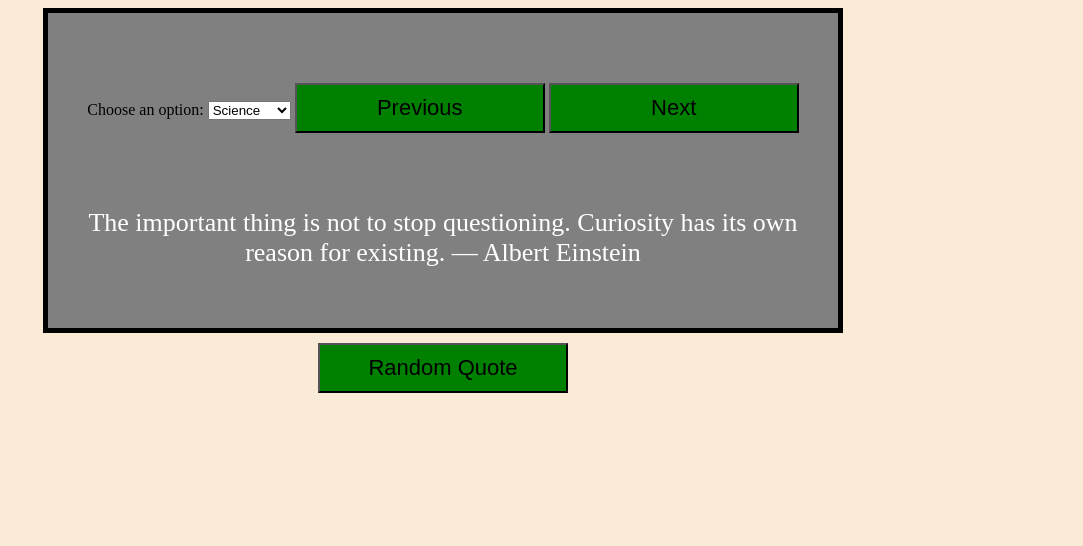
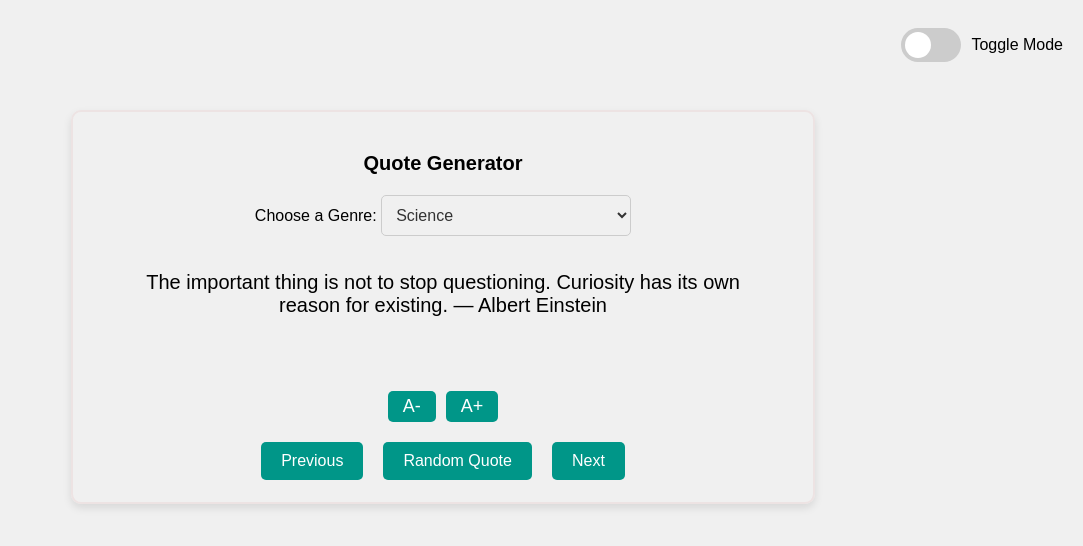
Before and after one commit to awalrujaa/quote-generator, a plain HTML site: page index.html in a window 1280 px wide. Shown: the whole page, without its empty margins (197-1280 px from the left). Drawn offline with Linux system fonts and the light colour scheme.

Commit message:
Added toggle, css for buttons and a dropdown for genres

```diff
--- a/index.html
+++ b/index.html
@@ -7,16 +7,30 @@
   </head>
 
   <body>
+    <div class="toggle-container">
+        <label class="toggle-switch">
+            <input type="checkbox" id="dark-mode-toggle">
+            <span class="slider"></span>
+        </label>
+        <p>Toggle Mode</p>
+    </div>
         <div id="container">
-        <label for="category">Choose an option:</label>
+            <p id="heading">Quote Generator</p>
+            <label for="category">Choose a Genre: </label>
             <select id="category" name="options">
                 <option value="science">Science</option>
                 <option value="motivation">Motivation</option>
             </select>
+            <div id="output"></div>
+            <div class="font-size-controls">
+                <button id="decreaseFont">A-</button>
+                <button id="increaseFont">A+</button>
+            </div>
+            <div class="button-container">
                 <button id="prevbtn">Previous</button>
+                <button id="randombtn">Random Quote</button>
                 <button id="nextbtn">Next</button>
-        <div id="output"></div>
-        <button id="randombtn">Random Quote</button>
+            </div>
 
         </div>
     <script src="main.js"></script>
--- a/main.js
+++ b/main.js
@@ -64,3 +64,43 @@ category.addEventListener('change', function(){
     const quoteDisplay = document.getElementById('output');
     quoteDisplay.textContent = quotes[currentIndex];
 })
+
+const toggleCheckbox = document.getElementById('dark-mode-toggle');
+
+// Check for saved user preference
+if (localStorage.getItem('dark-mode') === 'enabled') {
+    document.body.classList.add('dark-mode');
+    toggleCheckbox.checked = true;
+}
+
+toggleCheckbox.addEventListener('change', function() {
+    if (this.checked) {
+        document.body.classList.add('dark-mode');
+        localStorage.setItem('dark-mode', 'enabled');
+    } else {
+        document.body.classList.remove('dark-mode');
+        localStorage.setItem('dark-mode', 'disabled');
+    }
+});
+
+document.addEventListener('DOMContentLoaded', () => {
+    const output = document.getElementById('output');
+    const increaseFontBtn = document.getElementById('increaseFont');
+    const decreaseFontBtn = document.getElementById('decreaseFont');
+
+    let currentFontSize = 20; // Initial font size in pixels
+
+    increaseFontBtn.addEventListener('click', () => {
+        if (currentFontSize < 40) { // Maximum font size
+            currentFontSize += 2;
+            output.style.fontSize = `${currentFontSize}px`;
+        }
+    });
+
+    decreaseFontBtn.addEventListener('click', () => {
+        if (currentFontSize > 12) { // Minimum font size
+            currentFontSize -= 2;
+            output.style.fontSize = `${currentFontSize}px`;
+        }
+    });
+});
--- a/style.css
+++ b/style.css
@@ -1,28 +1,171 @@
-body{
-    background-color: antiquewhite;
+/* General styles for the body */
+body {
+    transition: background-color 0.4s, color 0.4s;
+    background-color: #f0f0f0; /* Light mode background */
+    color: black; /* Light mode text color */
+    margin: 0;
+    font-family: Arial, sans-serif;
+}
 
+/* Dark mode styles */
+body.dark-mode {
+    background-color: #333; /* Dark mode background */
+    color: white; /* Dark mode text color */
+}
+
+/* Toggle container styles */
+.toggle-container {
+    display: flex;
+    justify-content: flex-end; /* Align items to the right */
+    align-items: center;
+    padding: 20px; /* Add padding if needed */
+}
+
+/* Toggle switch styles */
+.toggle-switch {
+    position: relative;
+    display: inline-block;
+    width: 60px;
+    height: 34px;
+    margin-right: 10px; /* Space between switch and text */
+}
+
+.toggle-switch input {
+    opacity: 0;
+    width: 0;
+    height: 0;
+}
+
+.slider {
+    position: absolute;
+    cursor: pointer;
+    top: 0;
+    left: 0;
+    right: 0;
+    bottom: 0;
+    background-color: #ccc;
+    transition: .4s;
+    border-radius: 34px;
+}
+
+.slider:before {
+    position: absolute;
+    content: "";
+    height: 26px;
+    width: 26px;
+    border-radius: 50%;
+    left: 4px;
+    bottom: 4px;
+    background-color: white;
+    transition: .4s;
+}
+
+
+
+body.dark-mode .slider {
+    background-color: grey;
+}
+
+body.dark-mode .slider:before {
+    transform: translateX(26px);
 }
 
 #container {
-    background-color: grey;
-    border: 5px solid black;
-    height: 275px;
-    width: 750px;
-    margin: 0 auto;
+    border: 2px solid rgb(237, 227, 227);
+    height: 350px; /* Allow container to expand with content */
+    width: 700px;
+    margin: 20px auto; /* Center container and add margin */
     text-align: center;
     padding: 20px;
+    border-radius: 10px; /* Rounded corners */
+    box-shadow: 0 4px 8px rgba(0, 0, 0, 0.1); /* Subtle shadow for better appearance */
+    transition: border-color 0.3s, background-color 0.3s; /* Smooth transition for border and background color */
 }
 
-#randombtn, #prevbtn, #nextbtn {
-    margin: 50px auto;
-    height: 50px;
-    width: 250px;
-    font-size: 22px;
-    background-color: green;
+/* Dark mode styles */
+body.dark-mode #container {
+    border: 2px solid #555; /* Dark gray border color for dark mode */
+    background-color: #444; /* Dark background color for dark mode */
 }
 
-#output{
-    margin: 25px auto;
-    font-size: 26px;
-    color: white;
+/* Container for buttons */
+.button-container {
+    display: flex;
+    justify-content: center; /* Center the buttons horizontally */
+    gap: 20px; /* Space between buttons */
+    margin-top: 20px; /* Space above the button container */
 }
+
+/* Light mode button styles */
+button {
+    background-color: #009688; /* Teal */
+    color: white; /* Text color */
+    border: none;
+    padding: 10px 20px;
+    font-size: 16px;
+    border-radius: 5px;
+    cursor: pointer;
+    transition: background-color 0.3s;
+}
+
+button:hover {
+    background-color: #00796B; /* Darker Teal on hover */
+}
+
+
+#output {
+    margin: 10px;
+    height: 75px;
+    font-size: 20px;
+    padding: 25px;
+}
+
+#heading {
+    margin: 20px auto;
+    font-size: 20px;
+    font-weight: bold;
+}
+
+select {
+    background-color: #f0f0f0; /* Light background color */
+    color: #333; /* Dark text color */
+    border: 1px solid #ccc; /* Light border */
+    border-radius: 5px; /* Rounded corners */
+    padding: 10px; /* Padding inside the select */
+    font-size: 16px; /* Font size */
+    font-family: Arial, sans-serif; /* Font family */
+    width: 100%; /* Full width */
+    max-width: 250px; /* Maximum width */
+    cursor: pointer; /* Pointer cursor on hover */
+    transition: border-color 0.3s; /* Smooth transition for border color */
+}
+
+/* Focus State */
+select:focus {
+    border-color: #009688; /* Change border color on focus */
+    outline: none; /* Remove default outline */
+}
+
+/* Container for font size control buttons */
+.font-size-controls {
+    display: flex;
+    justify-content: center; /* Center the font size control buttons horizontally */
+    gap: 10px; /* Space between the font size buttons */
+    margin: 20px 0; /* Space above and below the font size controls */
+}
+
+/* Font size control button styles */
+.font-size-controls button {
+    background-color: #009688; /* Darker teal for contrast */
+    color: white; /* Text color */
+    border: none;
+    padding: 5px 15px;
+    font-size: 18px; /* Larger font size for better visibility */
+    border-radius: 5px;
+    cursor: pointer;
+    transition: background-color 0.3s;
+}
+
+.font-size-controls button:hover {
+    background-color: #00796B; /* Even darker teal on hover */
+}
```
Lines whose indentation alone changed are shown as unchanged.
